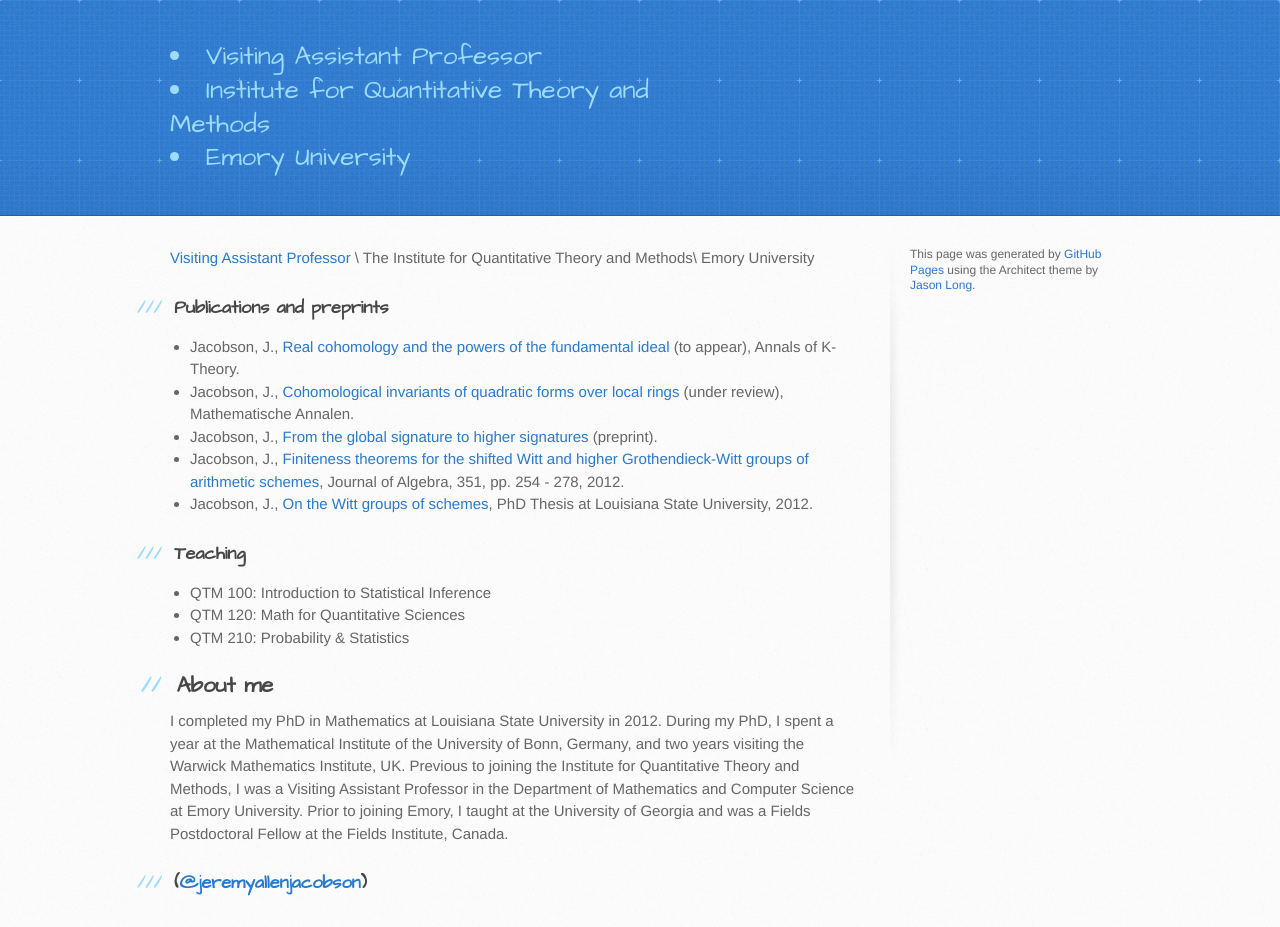
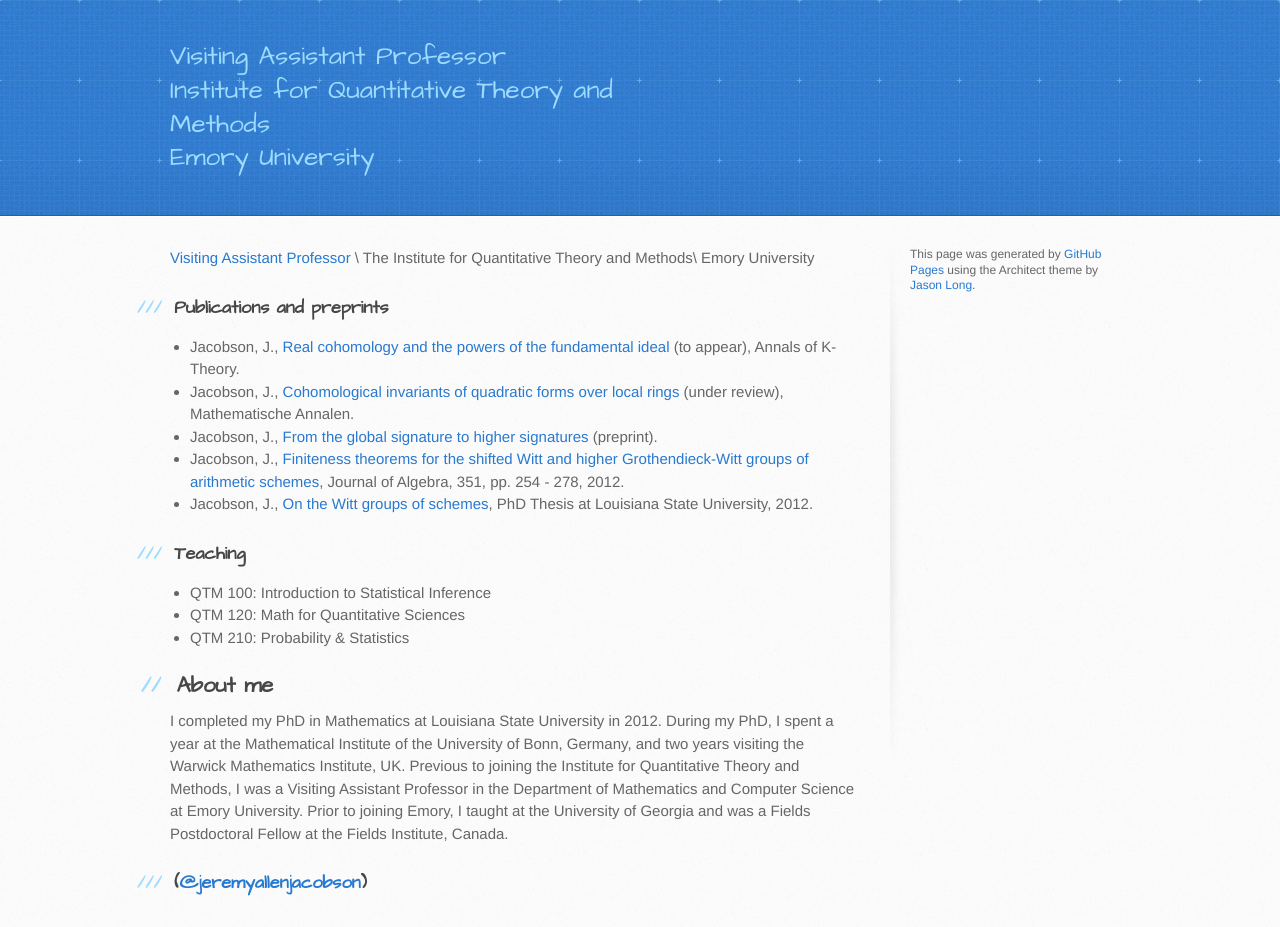
Before and after one commit to jeremyallenjacobson/jeremyallenjacobson.github.io, a Jekyll site: the page index.html, which Jekyll copies as it is, in a window 1280 px wide. Built offline with Jekyll 4.4.1, drawn with Linux system fonts in a browser that asks for light colours.

```diff
--- a/index.html
+++ b/index.html
@@ -19,9 +19,9 @@
   <body>
     <header>
       <div class="inner">
-        <h2><li>Visiting Assistant Professor</li>
-          <li>Institute for Quantitative Theory and Methods</li>
-          <li>Emory University</li></h2>
+        <h2>Visiting Assistant Professor<br>
+          Institute for Quantitative Theory and Methods<br>
+          Emory University</h2>
 
       </div>
     </header>
```
